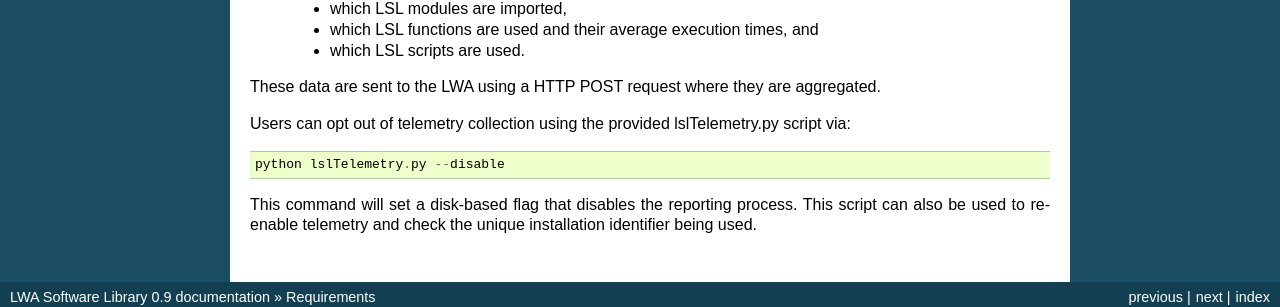
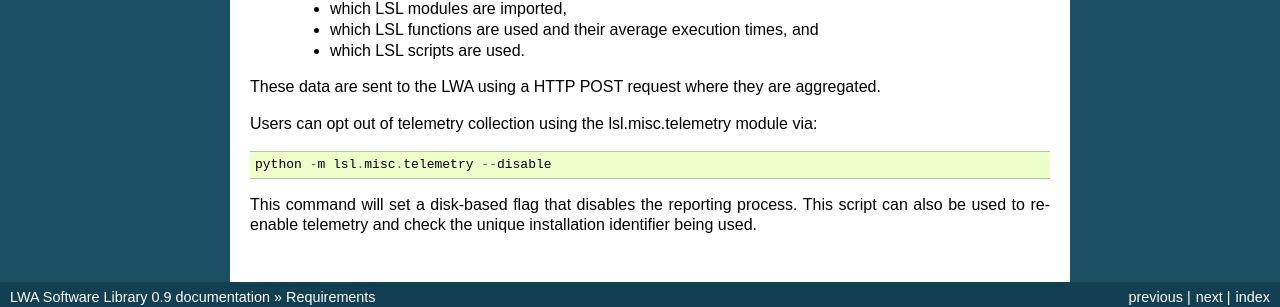
Before and after one commit to lwa-project/lsl, a Sphinx documentation site: the page built from docs/source/install.rst, in a window 1280 px wide. Shown: the part 1332-1639 px from the top of the page. Built offline with Sphinx 7.4.7, drawn with Linux system fonts in a browser that asks for light colours; formulas are drawn with MathJax 3; pages that are not in the unit, such as notebooks, are missing from menus.

Commit message:
Removed lslTelemetry.py in favor of 'python -m lsl.misc.telemetry'.

```diff
--- a/docs/source/install.rst
+++ b/docs/source/install.rst
@@ -68,10 +68,10 @@ development.  The data collected as part of this consist seven things:
 These data are sent to the LWA using a HTTP POST request where they
 are aggregated.
 
-Users can opt out of telemetry collection using the provided lslTelemetry.py
-script via::
+Users can opt out of telemetry collection using the lsl.misc.telemetry module
+via::
 
-    python lslTelemetry.py --disable
+    python -m lsl.misc.telemetry --disable
 
 This command will set a disk-based flag that disables the reporting process.
 This script can also be used to re-enable telemetry and check the unique
```
Also changed, not shown: README.md (+2 -2 lines), 1 other file.
